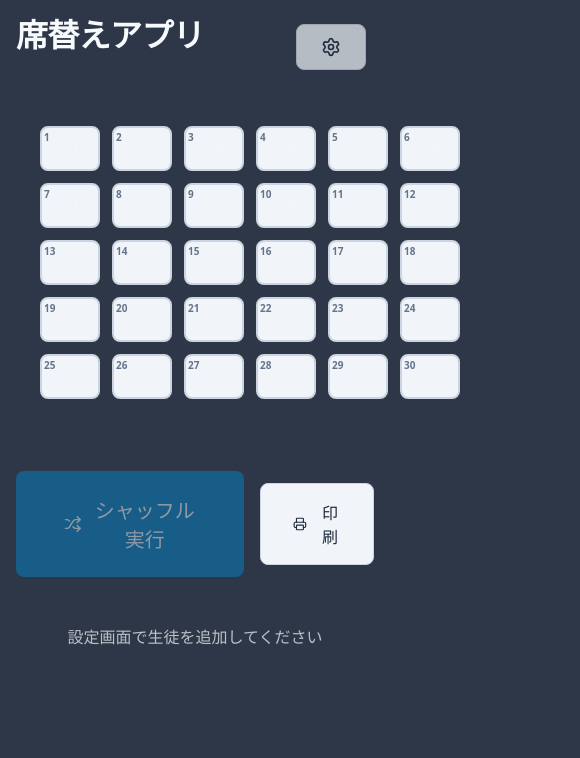
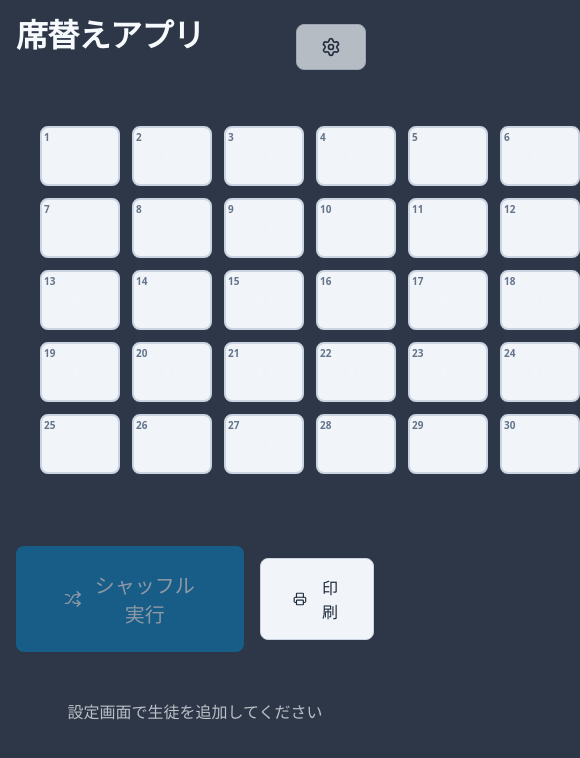
Before and after one commit to KeigoHarada/seat_shuffle, a React (Vite) app: page / in a window 390 px wide. Shown: the top 758 px of the page, 580 px wide, since content can reach past the window. Built offline with nearby package versions, Linux system fonts and the light colour scheme.

Commit message:
update: 席の表示を向上

```diff
--- a/src/components/SeatGrid.tsx
+++ b/src/components/SeatGrid.tsx
@@ -121,11 +121,15 @@ export const SeatGrid: React.FC = () => {
                 }}
                 onBlur={() => handleNameSubmit(seat.id)}
                 style={{
-                  border: '1px solid var(--color-primary-300)',
-                  borderRadius: '2px',
+                  border: 'none',
+                  outline: 'none',
+                  background: 'transparent',
                   padding: '2px',
-                  fontSize: '12px',
-                  width: '100%'
+                  fontSize: '14px',
+                  width: '100%',
+                  textAlign: 'center',
+                  color: 'black',
+                  caretColor: 'var(--color-primary-600)'
                 }}
                 autoFocus
               />
--- a/src/index.css
+++ b/src/index.css
@@ -128,8 +128,8 @@ body {
 
 /* 席スタイル */
 .seat {
-  width: 80px;
-  height: 60px;
+  width: 100px;
+  height: 80px;
   background-color: var(--color-secondary-100);
   border: 2px solid var(--color-secondary-300);
   border-radius: var(--radius-lg);
@@ -256,8 +256,8 @@ body {
   }
 
   .seat {
-    width: 60px;
-    height: 45px;
+    width: 80px;
+    height: 60px;
     font-size: 0.75rem;
   }
 
```
